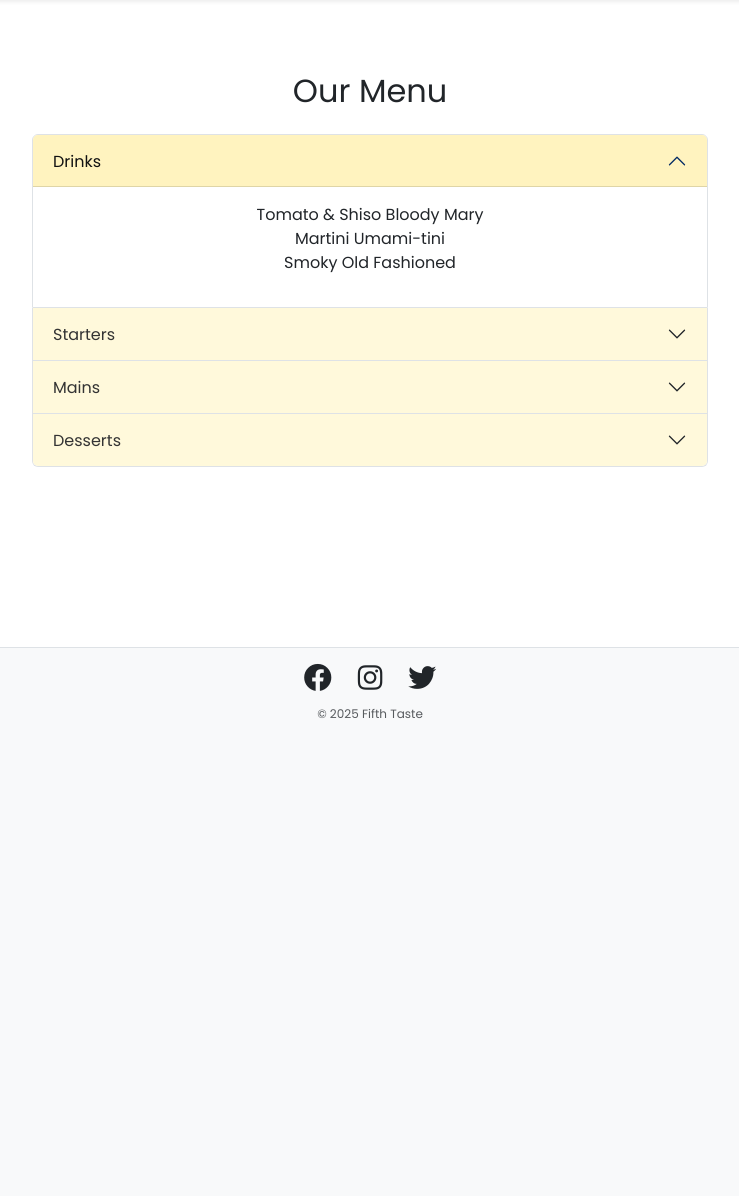
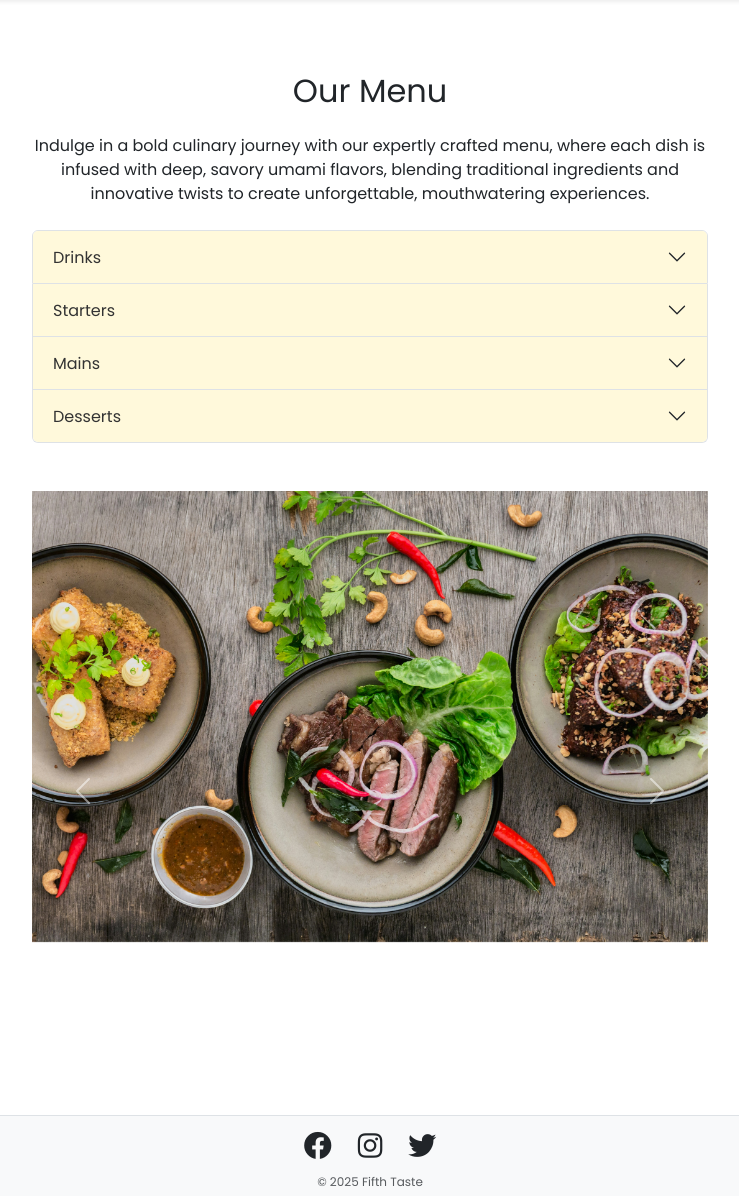
Before and after one commit to emilywade/fifth-taste, a Django app: page /menu/ in a window 1280 px wide. Shown: the part 72-1268 px from the top of the page, without its empty margins (270-1009 px from the left). Before the commit the page ends 791 px from the top, so only its background shows below. Run offline with Django 4.2, Linux system fonts and the light colour scheme; some libraries are stand-ins or nearby versions; some web fonts are replaced.

Commit message:
adding carousel and formatting menu page

```diff
--- a/static/css/style.css
+++ b/static/css/style.css
@@ -182,3 +182,14 @@ form {
     padding-left: 0;
     text-align: center;
 }
+
+.carousel-inner {
+    height: 600px;
+}
+
+.carousel-item img {
+    height: 100%;
+    width: 100%;
+    object-fit: cover;
+    object-position: center;
+}
--- a/templates/menu.html
+++ b/templates/menu.html
@@ -1,18 +1,22 @@
 {% extends 'base.html' %}
+
+{% load static %}
 
 {% block content %}
 <div class="container mt-5" style="max-width: 700px;">
     <h2 class="text-center mb-4">Our Menu</h2>
 
+    <p class="text-center mb-4">Indulge in a bold culinary journey with our expertly crafted menu, where each dish is infused with deep, savory umami flavors, blending traditional ingredients and innovative twists to create unforgettable, mouthwatering experiences.</p>
+
     <div class="accordion" id="menuAccordion">
 
         <div class="accordion-item">
             <h2 class="accordion-header" id="headingDrinks">
-                <button class="accordion-button" type="button" data-bs-toggle="collapse" data-bs-target="#collapseDrinks" aria-expanded="true" aria-controls="collapseDrinks">
+                <button class="accordion-button collapsed" type="button" data-bs-toggle="collapse" data-bs-target="#collapseDrinks" aria-expanded="false" aria-controls="collapseDrinks">
                     Drinks
                 </button>
             </h2>
-            <div id="collapseDrinks" class="accordion-collapse collapse show" aria-labelledby="headingDrinks" data-bs-parent="#menuAccordion">
+            <div id="collapseDrinks" class="accordion-collapse collapse" aria-labelledby="headingDrinks" data-bs-parent="#menuAccordion">
                 <div class="accordion-body">
                     <ul>
                         <li>Tomato & Shiso Bloody Mary</li>
@@ -80,5 +84,36 @@
         </div>
 
     </div>
+
+    <div id="menuCarousel" class="carousel slide mt-5" data-bs-ride="carousel">
+        <div class="carousel-inner">
+          <div class="carousel-item active">
+            <img src="{% static 'images/homepage.jpg' %}" class="d-block w-100" alt="Menu Item 1">
+          </div>
+          <div class="carousel-item">
+            <img src="{% static 'images/menu-img2.jpg' %}" class="d-block w-100" alt="Menu Item 2">
+          </div>
+          <div class="carousel-item">
+            <img src="{% static 'images/menu-img3.jpg' %}" class="d-block w-100" alt="Menu Item 3">
+          </div>
+          <div class="carousel-item">
+            <img src="{% static 'images/menu-img4.jpg' %}" class="d-block w-100" alt="Menu Item 4">
+          </div>
+          <div class="carousel-item">
+            <img src="{% static 'images/menu-img5.jpg' %}" class="d-block w-100" alt="Menu Item 5">
+          </div>
+        </div>
+        <button class="carousel-control-prev" type="button" data-bs-target="#menuCarousel" data-bs-slide="prev">
+          <span class="carousel-control-prev-icon" aria-hidden="true"></span>
+          <span class="visually-hidden">Previous</span>
+        </button>
+        <button class="carousel-control-next" type="button" data-bs-target="#menuCarousel" data-bs-slide="next">
+          <span class="carousel-control-next-icon" aria-hidden="true"></span>
+          <span class="visually-hidden">Next</span>
+        </button>
+    </div>
+
 </div>
+
+
 {% endblock %}
```
Also changed, not shown: static/images/menu-img2.jpg (added), static/images/menu-img3.jpg (added), static/images/menu-img5.jpg (added), 1 other file.
